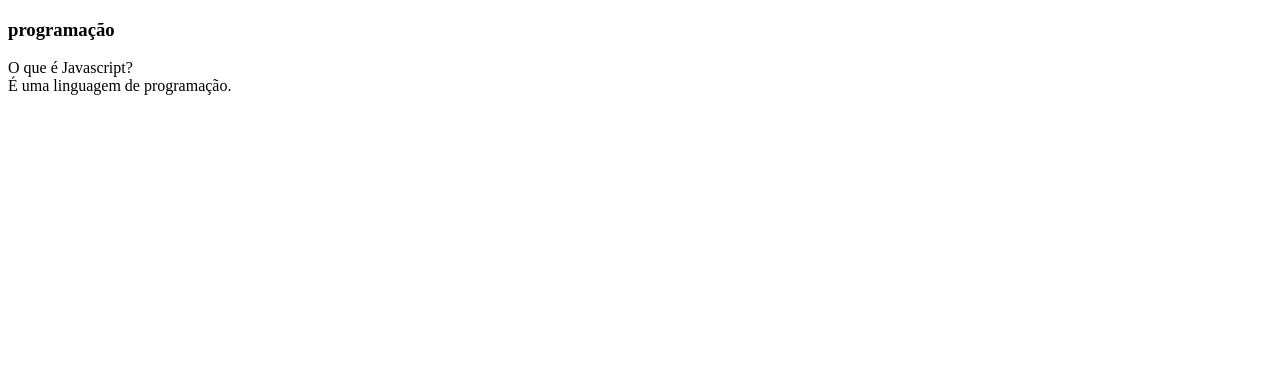
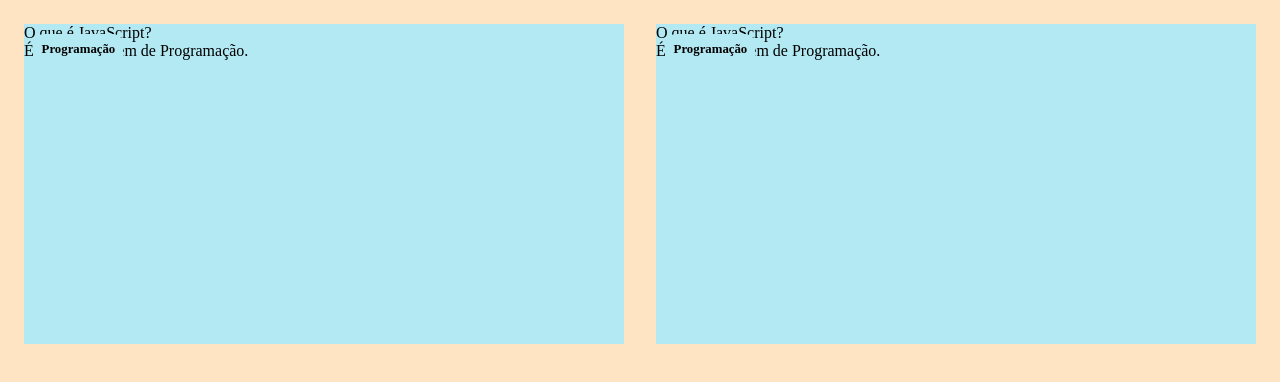
Before and after one commit to pietrokauan/flash-card, a plain HTML site: page index.html in a window 1280 px wide. Drawn offline with Linux system fonts and the light colour scheme.

Commit message:
modifiquei o site

```diff
--- a/index.html
+++ b/index.html
@@ -3,19 +3,31 @@
 <head>
     <meta charset="UTF-8">
     <meta name="viewport" content="width=device-width, initial-scale=1.0">
-    <title>flash cards</title>
+    <title>FlashCards</title>
+    <link rel="stylesheet" href="style.css">
 </head>
 <body>
     <main>
         <section class="container">
             <article class="cartao">
                 <div class="cartao_conteudo">
-                    <h3 class="pergunta">programação</h3>
-                    <div>
-                        O que é Javascript?
+                    <h3>Programação</h3>
+                    <div class="pergunta">
+                        O que é JavaScript?
                     </div>
                     <div class="resposta">
-                        É uma linguagem de programação.
+                        É uma linguagem de Programação.
+                    </div>
+                </div>
+            </article>
+             <article class="cartao">
+                <div class="cartao_conteudo">
+                    <h3>Programação</h3>
+                    <div class="pergunta">
+                        O que é JavaScript?
+                    </div>
+                    <div class="resposta">
+                        É uma linguagem de Programação.
                     </div>
                 </div>
             </article>
--- /dev/null
+++ b/style.css
@@ -0,0 +1,40 @@
+body{
+    background-color: bisque;
+}
+
+.container{
+    display: flex;
+}
+
+.cartao{
+    background-color: rgb(179, 233, 243);
+    height: 20rem;
+    margin: 1rem 1rem;
+    flex-grow: 1;
+    flex-basis: calc(33%-6rem);
+}
+
+.cartao_conteudo h3 {
+    background-color: rgb(179, 233, 243);
+    text-align: left;
+    padding: 0.5rem;
+    position: absolute;
+    margin: 0.6rem;
+    border-radius: 0.6rem;
+    font-size: 1vw;
+}
+
+footer {
+    background-color: black;
+    color: white;
+    position: fixed;
+    bottom: 0;
+    width: 100%;
+    height: 2rem;
+}
+
+footer p {
+    text-align: center;
+    font-size: 0.6rem;
+    margin-top: 0.5rem;
+}
```
